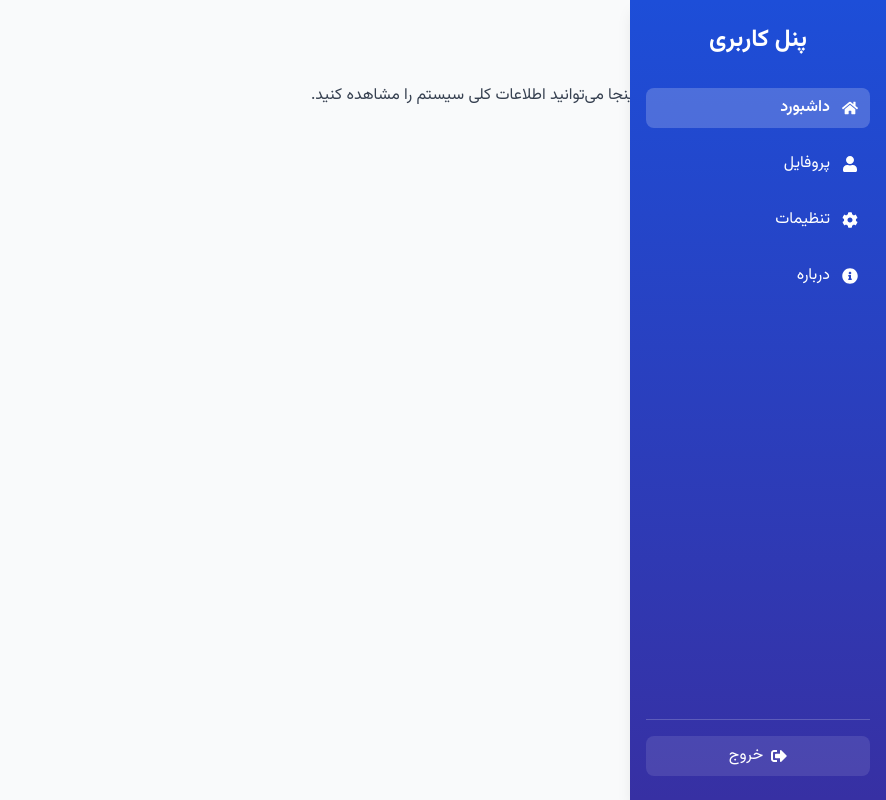
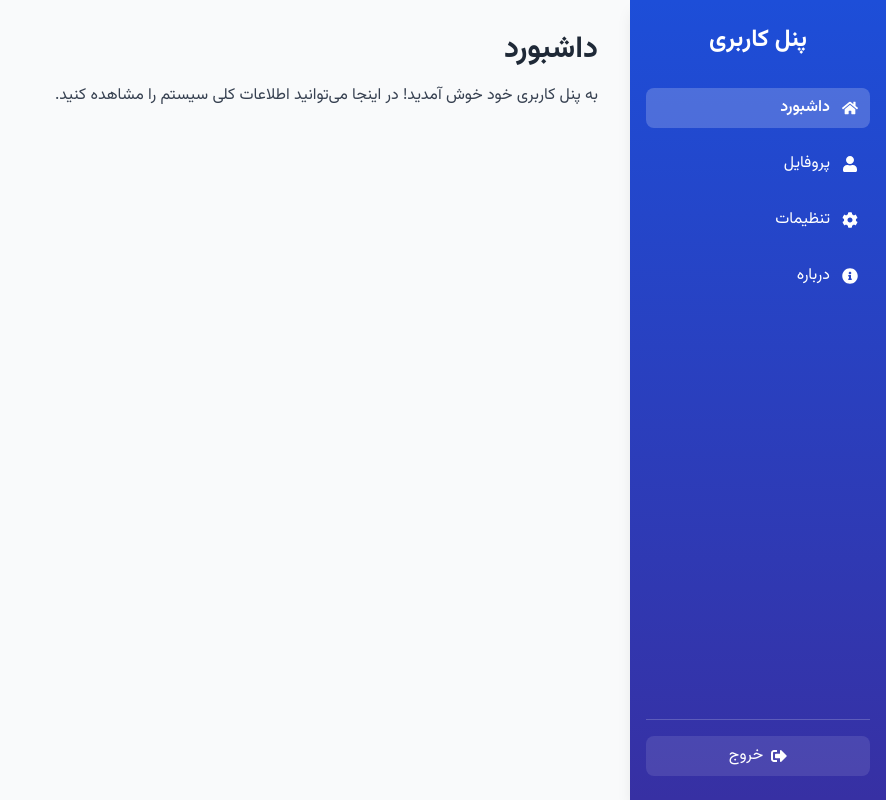
Before and after one commit to farshadnabizadeh/panel-mahyaran-energy, a React (Create React App) app: page /panel in a window 1280 px wide. Shown: the whole page, without its empty margins (394-1280 px from the left). Built offline with nearby package versions, Linux system fonts and the light colour scheme.

Commit message:
panelLayout-updated

```diff
--- a/src/components/layout/panelLayout.jsx
+++ b/src/components/layout/panelLayout.jsx
@@ -8,12 +8,12 @@ export default function PanelLayout() {
 
   return (
     <div dir="rtl" className="flex flex-row-reverse min-h-screen bg-gray-50">
-      {/* Sidebar (right side) */}
+      {/* Sidebar (always fixed on the right) */}
       <Sidebar isOpen={sidebarOpen} onClose={() => setSidebarOpen(false)} />
 
-      {/* Main content */}
-      <div className="flex-1 md:ml-64 p-5 md:p-8 overflow-y-auto w-full">
-        {/* Mobile header bar */}
+      {/* Main content area */}
+      <div className="flex-1 md:mr-64 p-5 md:p-8 overflow-y-auto w-full">
+        {/* Mobile header with menu toggle */}
         <div className="flex items-center justify-between mb-6 md:hidden">
           <button
             onClick={() => setSidebarOpen(true)}
@@ -23,6 +23,7 @@ export default function PanelLayout() {
           </button>
           <h1 className="text-xl font-bold text-gray-800">پنل کاربری</h1>
         </div>
+
         <Outlet />
       </div>
     </div>
```
